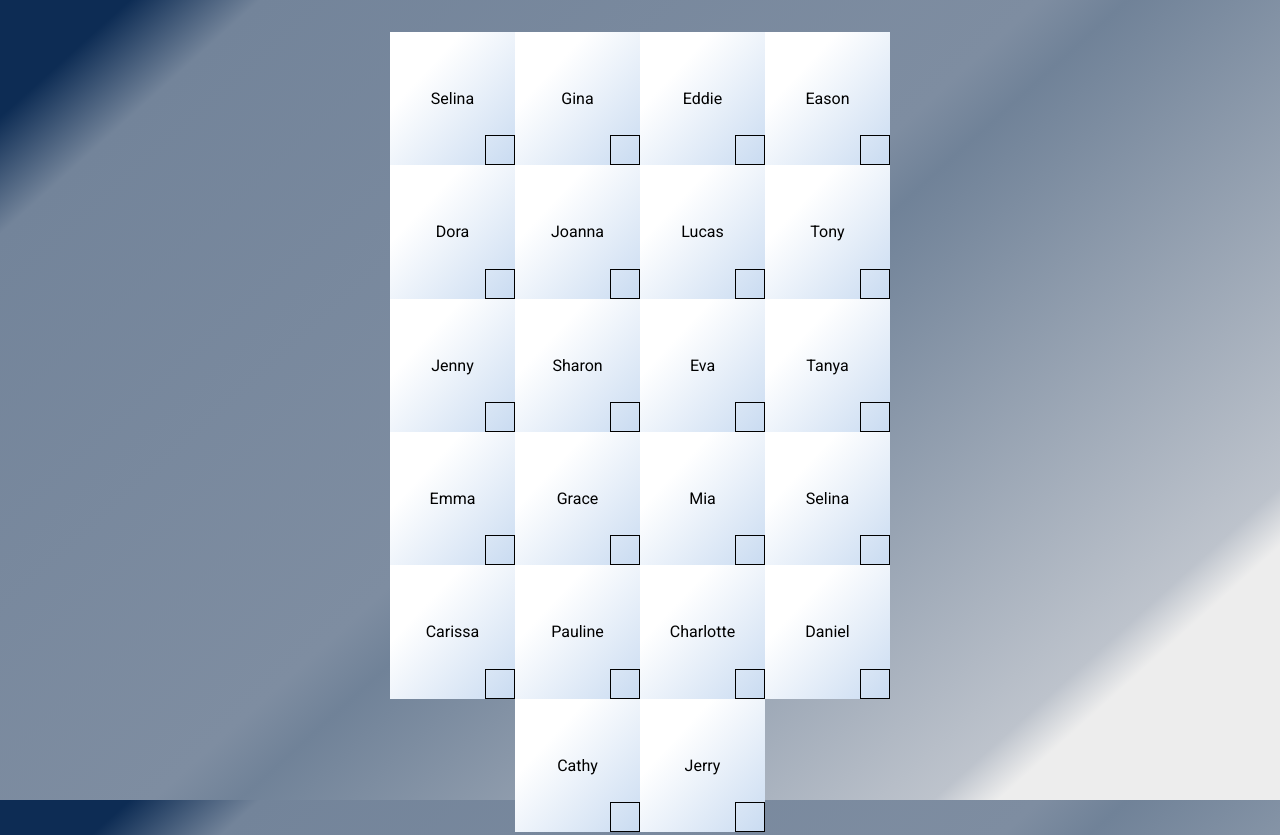
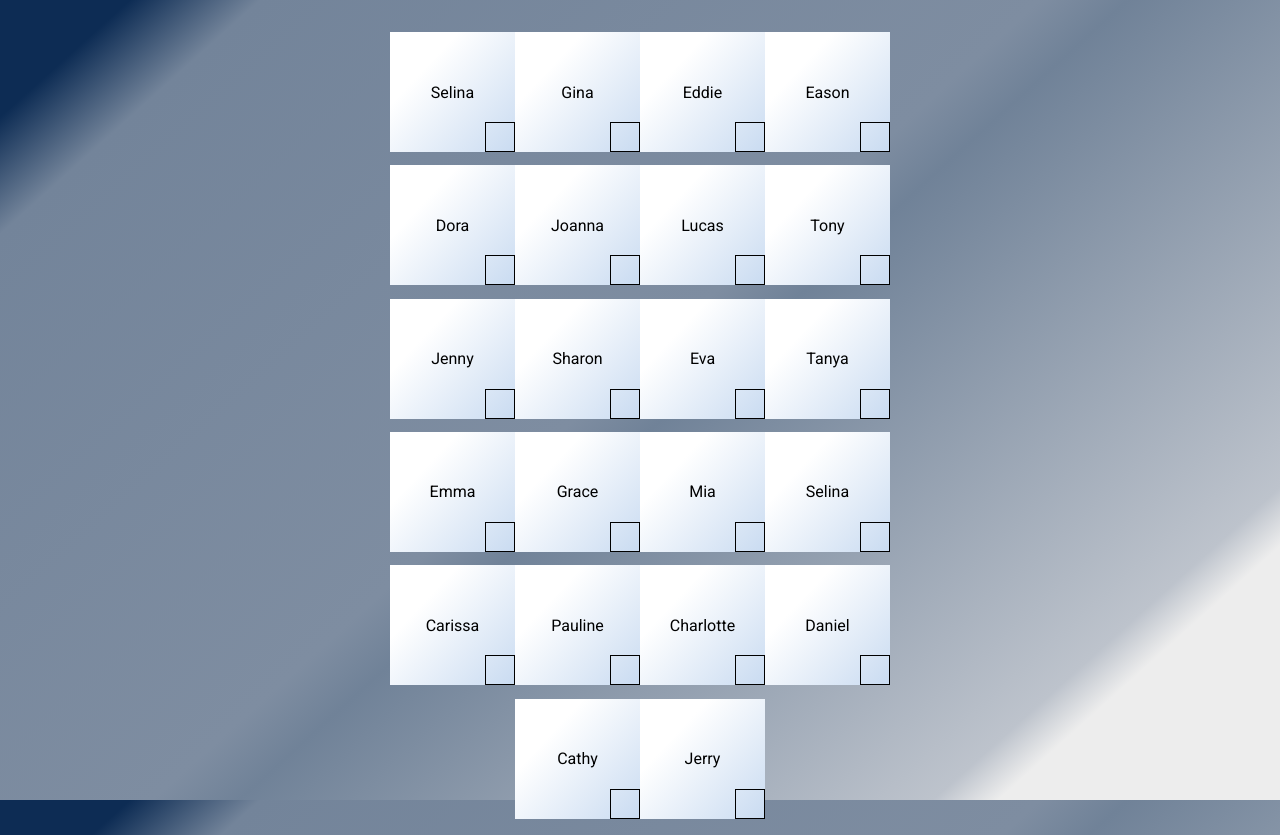
Before and after one commit to andreimaier/sunshine, a website: page index.html in a window 1280 px wide. Shown: the top 835 px of the page. Drawn offline with Linux system fonts and the light colour scheme.

Commit message:
Update index.css

```diff
--- a/index.css
+++ b/index.css
@@ -137,7 +137,7 @@ h1 {
     justify-content: center;
 }
 .item {
-   height: calc(100vh / 6);
+   height: calc(90vh / 6);
     width: 25%;
     position: relative;
     background: rgb(201,219,241);
```
